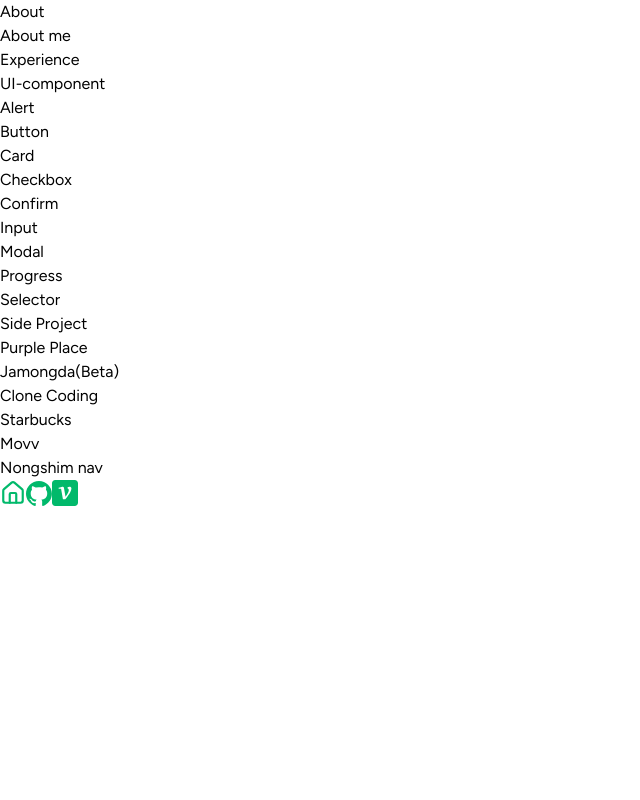
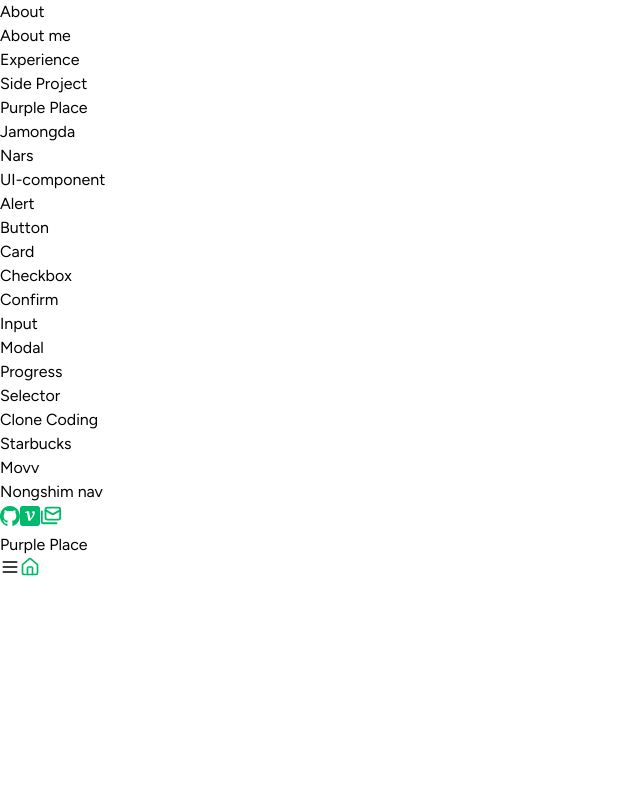
Before and after one commit to Sienna98/portfolio-sieun, a Next.js app: page /PurplePlace in a window 1280 px wide. Before the commit this address had no page. Shown: the top 800 px of the page, without its empty margins (0-640 px from the left). Built offline with nearby package versions, Linux system fonts and the light colour scheme.

Commit message:
토스트팝업 추가

```diff
--- a/package.json
+++ b/package.json
@@ -13,6 +13,7 @@
     "next": "15.1.2",
     "react": "^19.0.0",
     "react-dom": "^19.0.0",
+    "react-toastify": "^11.0.2",
     "tailwind-merge": "^2.6.0"
   },
   "devDependencies": {
--- /dev/null
+++ b/src/app/(pages)/PurplePlace/page.tsx
@@ -0,0 +1,9 @@
+const PurplePlacePage = () => {
+  return (
+    <article className="p-5 md:p-8 min-w-[375px]">
+      <p>Purple Place</p>
+    </article>
+  );
+};
+
+export default PurplePlacePage;
--- a/src/app/layout.tsx
+++ b/src/app/layout.tsx
@@ -4,6 +4,7 @@
 import "../styles/globals.css";
 import FloatingButton from "@/components/floating-button";
 import DesktopSideBar from "@/components/desktop-side-bar";
+import { ToastContainer } from "react-toastify";
 
 const figTree = Figtree({ subsets: ["latin"] });
 
@@ -22,6 +23,7 @@
       <body className={`${figTree.className}`}>
         <DesktopSideBar>{children}</DesktopSideBar>
         <FloatingButton />
+        <ToastContainer />
       </body>
     </html>
   );
--- a/src/components/desktop-side-bar.tsx
+++ b/src/components/desktop-side-bar.tsx
@@ -1,6 +1,8 @@
 "use client";
 
+import { EMAIL } from "@/constants/contact";
 import { menuList } from "@/data/sideBarMenuList";
+import { handleCopyEmail } from "@/utils/copyEmail";
 import Image from "next/image";
 import { usePathname, useRouter } from "next/navigation";
 import { ReactNode } from "react";
@@ -66,21 +68,9 @@
               </div>
             ))}
           </div>
-          <div className="flex pl-2">
+          <div className="flex gap-1 pl-4">
             <button
-              className="block px-1 py-3"
-              onClick={() => router.push("/")}
-            >
-              <Image
-                src="/icons/home.svg"
-                alt="홈"
-                width="26"
-                height="26"
-                className="hover:opacity-60 transition"
-              />
-            </button>
-            <button
-              className="block px-1 py-3"
+              className="block px-1 py-5 hover:opacity-60 transition"
               onClick={() =>
                 window.open("https://github.com/Sienna98", "_blank")
               }
@@ -88,13 +78,12 @@
               <Image
                 src="/icons/github.svg"
                 alt="github"
-                width="26"
-                height="26"
-                className="hover:opacity-60 transition"
+                width="20"
+                height="20"
               />
             </button>
             <button
-              className="block px-1 py-3"
+              className="block px-1 py-5 hover:opacity-60 transition"
               onClick={() =>
                 window.open("https://velog.io/@tldms0827/posts", "_blank")
               }
@@ -102,9 +91,19 @@
               <Image
                 src="/icons/velog.svg"
                 alt="velog"
-                width="26"
-                height="26"
-                className="hover:opacity-60 transition"
+                width="20"
+                height="20"
+              />
+            </button>
+            <button
+              className="block px-[5px] py-5 hover:opacity-60 transition"
+              onClick={() => handleCopyEmail(EMAIL)}
+            >
+              <Image
+                src="/icons/email.svg"
+                alt="email"
+                width="22"
+                height="22"
               />
             </button>
           </div>
--- a/src/components/floating-button.tsx
+++ b/src/components/floating-button.tsx
@@ -4,6 +4,8 @@
 import { useRouter } from "next/navigation";
 import { useState } from "react";
 import MobileSideBar from "./mobile-side-bar";
+import { handleCopyEmail } from "@/utils/copyEmail";
+import { EMAIL } from "@/constants/contact";
 
 const FloatingButton = () => {
   const router = useRouter();
@@ -12,12 +14,24 @@
   return (
     <>
       {isSidebarOpen ? (
+        <>
+          <div
+            className="fixed inset-0 bg-black bg-opacity-50 z-10"
+            onClick={() => setIsSidebarOpen(false)}
+          />
           <div className="flex flex-col gap-2 fixed bottom-[30px] right-[20px] md:hidden z-30">
             <button
               className="p-3 bg-white rounded-full shadow"
-            onClick={() => window.open("https://github.com/Sienna98", "_blank")}
+              onClick={() =>
+                window.open("https://github.com/Sienna98", "_blank")
+              }
             >
-            <Image src="/icons/github.svg" alt="메뉴" width="20" height="20" />
+              <Image
+                src="/icons/github.svg"
+                alt="github"
+                width="20"
+                height="20"
+              />
             </button>
             <button
               className="p-3 bg-white rounded-full shadow"
@@ -25,13 +39,30 @@
                 window.open("https://velog.io/@tldms0827/posts", "_blank")
               }
             >
-            <Image src="/icons/velog.svg" alt="홈" width="20" height="20" />
+              <Image
+                src="/icons/velog.svg"
+                alt="velog"
+                width="20"
+                height="20"
+              />
+            </button>
+            <button
+              className="p-3 bg-white rounded-full shadow"
+              onClick={() => handleCopyEmail(EMAIL)}
+            >
+              <Image
+                src="/icons/email.svg"
+                alt="email"
+                width="20"
+                height="20"
+              />
             </button>
           </div>
+        </>
       ) : (
-        <div className="flex flex-col gap-2 fixed bottom-[30px] right-[20px] md:hidden z-30">
+        <div className="flex flex-col gap-2 fixed bottom-[30px] right-[20px] z-30 cursor-pointer">
           <button
-            className="p-3 bg-white rounded-full shadow"
+            className="p-3 bg-white rounded-full shadow md:hidden"
             onClick={() => setIsSidebarOpen(true)}
           >
             <Image src="/icons/menu.svg" alt="메뉴" width="20" height="20" />
@@ -48,13 +79,6 @@
         </div>
       )}
 
-      {isSidebarOpen && (
-        <div
-          className="fixed inset-0 bg-black bg-opacity-50 z-10"
-          onClick={() => setIsSidebarOpen(false)}
-        />
-      )}
-
       <MobileSideBar
         isSidebarOpen={isSidebarOpen}
         setIsSidebarOpen={setIsSidebarOpen}
--- /dev/null
+++ b/src/constants/contact.ts
@@ -0,0 +1 @@
+export const EMAIL = "tldms4u@gmail.com";
--- a/src/data/sideBarMenuList.ts
+++ b/src/data/sideBarMenuList.ts
@@ -4,6 +4,26 @@
     list: [
       { title: "About me", link: "/AboutMe", type: "router" },
       { title: "Experience", link: "/Experience", type: "router" },
+    ],
+  },
+  {
+    category: "Side Project",
+    list: [
+      {
+        title: "Purple Place",
+        link: "/PurplePlace",
+        type: "router",
+      },
+      {
+        title: "Jamongda",
+        link: "/Jamongda",
+        type: "router",
+      },
+      {
+        title: "Nars",
+        link: "/Nars",
+        type: "router",
+      },
     ],
   },
   {
@@ -18,21 +38,6 @@
       { title: "Modal", link: "/Modal", type: "router" },
       { title: "Progress", link: "/Progress", type: "router" },
       { title: "Selector", link: "/Selector", type: "router" },
-    ],
-  },
-  {
-    category: "Side Project",
-    list: [
-      {
-        title: "Purple Place",
-        link: "https://purple-place.vercel.app",
-        type: "window",
-      },
-      {
-        title: "Jamongda(Beta)",
-        link: "/Jamongda",
-        type: "router",
-      },
     ],
   },
   {
--- /dev/null
+++ b/src/utils/copyEmail.tsx
@@ -0,0 +1,33 @@
+import { toast } from "react-toastify";
+
+export const handleCopyEmail = (email: string) => {
+  navigator.clipboard
+    .writeText(email)
+    .then(() => {
+      toast.success("이메일이 클립보드에 복사되었습니다", {
+        position: "bottom-left",
+        autoClose: 1200,
+        hideProgressBar: true,
+        pauseOnHover: true,
+        style: {
+          width: "320px",
+          textAlign: "center",
+          marginLeft: "15px",
+        },
+      });
+    })
+    .catch((err) => {
+      toast.error("이메일 복사 실패: 다시 시도해주세요.", {
+        position: "bottom-left",
+        autoClose: 1200,
+        hideProgressBar: true,
+        pauseOnHover: true,
+        style: {
+          width: "320px",
+          textAlign: "center",
+          marginLeft: "15px",
+        },
+      });
+      console.error("이메일 복사 실패:", err);
+    });
+};
```
Also changed, not shown: src/app/(pages)/Nars/page.tsx (added, +9 -0 lines), public/icons/email.svg (added), 1 other file (tests, documents, lock files or other folders). Lines whose indentation alone changed are shown as unchanged.
